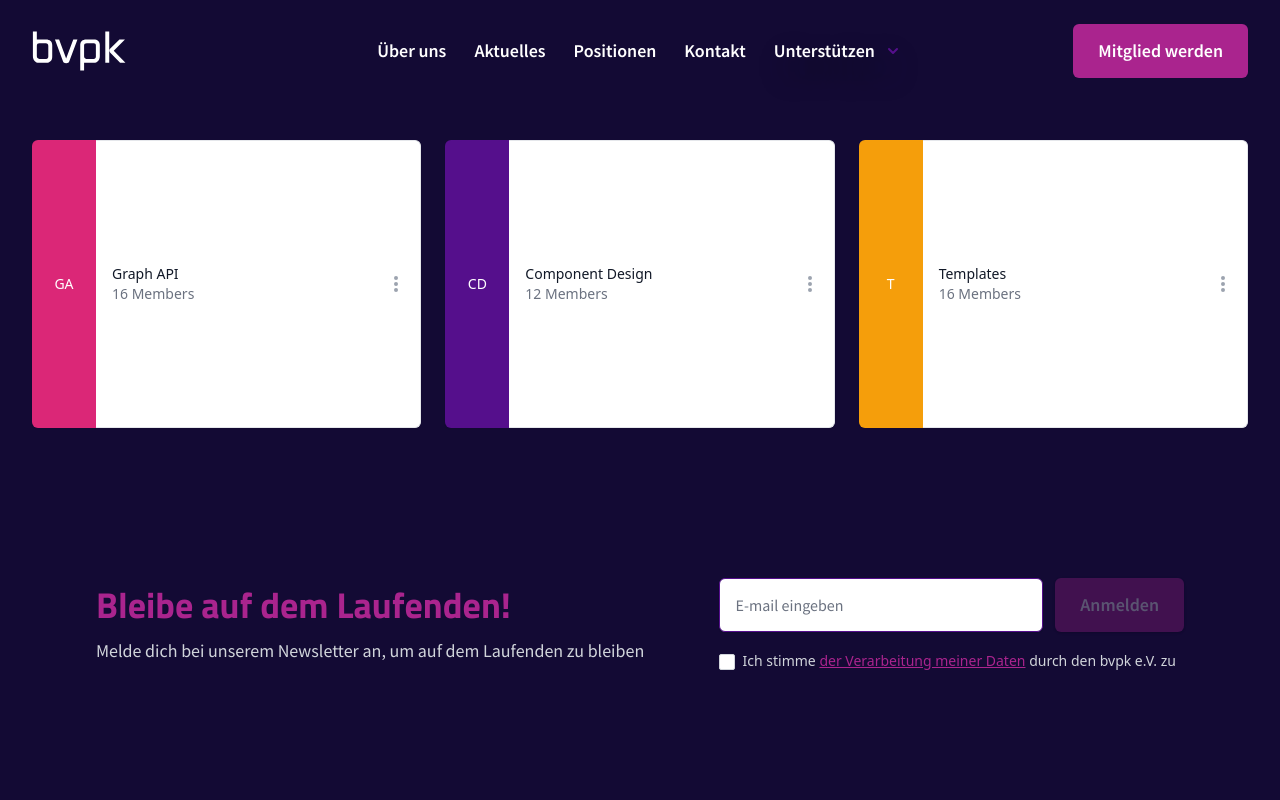
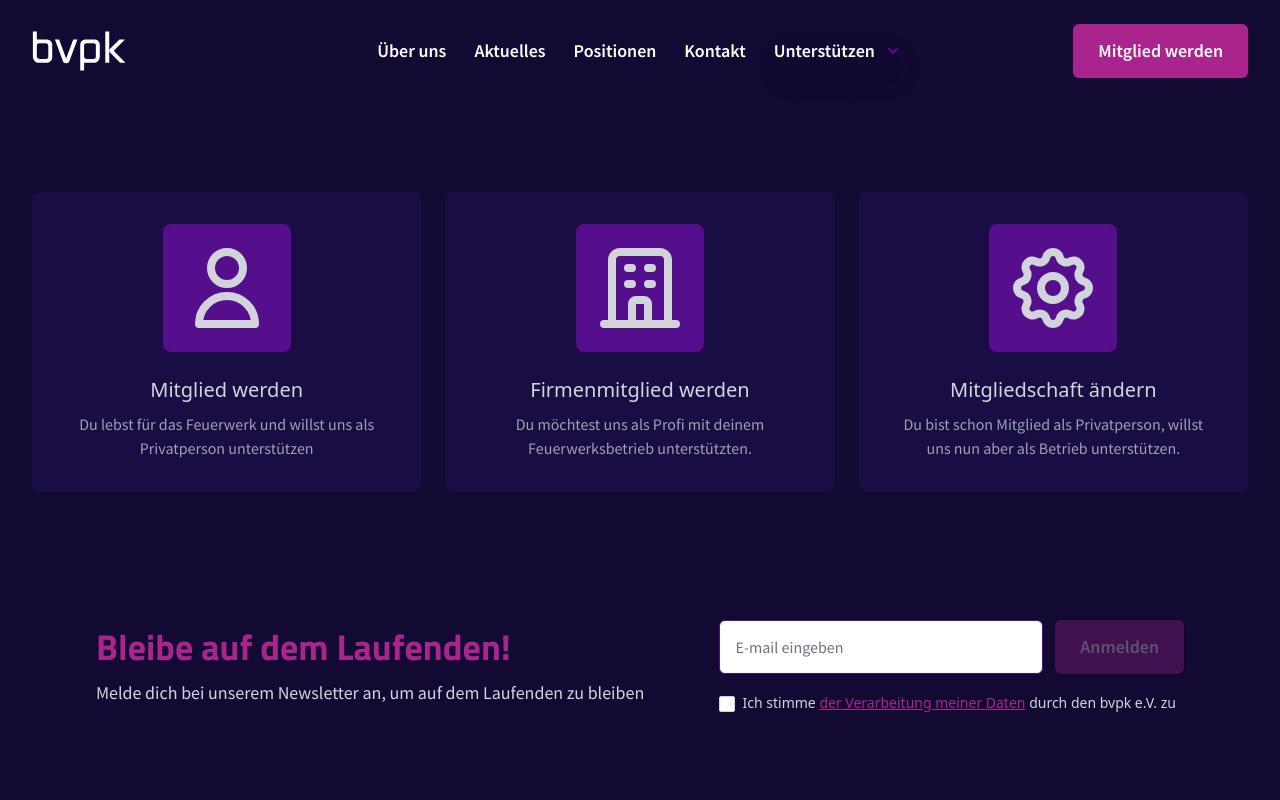
Before and after one commit to powerfluse/front, a Next.js app in the folder front/: page /mitglied-werden in a window 1280 px wide. Shown: the top 800 px of the page. Built offline with nearby package versions, Linux system fonts and the light colour scheme; what @tailwindcss/typography would draw is missing.

Commit message:
another try

```diff
--- a/front/components/grid.js
+++ b/front/components/grid.js
@@ -1,71 +1,60 @@
 /* This example requires Tailwind CSS v2.0+ */
-import { DotsVerticalIcon } from '@heroicons/react/solid'
+import { MailIcon, PhoneIcon } from '@heroicons/react/solid'
+import {
+  UserIcon,
+  OfficeBuildingIcon,
+  CogIcon,
+  MenuIcon,
+  XIcon,
+} from '@heroicons/react/outline'
 
-const projects = [
+const support = [
   {
-    name: 'Graph API',
-    initials: 'GA',
-    href: '#',
-    members: 16,
-    bgColor: 'bg-pink-600',
+    name: 'Mitglied werden',
+    description:
+      'Du lebst für das Feuerwerk und willst uns als Privatperson unterstützen',
+    href: '/mitglied-werden-privat',
+    icon: UserIcon,
   },
   {
-    name: 'Component Design',
-    initials: 'CD',
-    href: '#',
-    members: 12,
-    bgColor: 'bg-purple-600',
+    name: 'Firmenmitglied werden',
+    description:
+      'Du möchtest uns als Profi mit deinem Feuerwerksbetrieb unterstützten.',
+    href: '/mitglied-werden-firma',
+    icon: OfficeBuildingIcon,
   },
   {
-    name: 'Templates',
-    initials: 'T',
-    href: '#',
-    members: 16,
-    bgColor: 'bg-yellow-500',
+    name: 'Mitgliedschaft ändern',
+    description:
+      'Du bist schon Mitglied als Privatperson, willst uns nun aber als Betrieb unterstützen.',
+    href: '/mitglied-werden-privat',
+    icon: CogIcon,
   },
 ]
 
-function classNames(...classes) {
-  return classes.filter(Boolean).join(' ')
-}
-
 export default function Grid() {
   return (
-    <div className="bg-purple-900 pt-24 px-5 lg:pt-32 lg:px-8">
-      <ul className="mt-3 grid grid-cols-1 gap-5 sm:gap-6 sm:grid-cols-2 lg:grid-cols-3">
-        {projects.map((project) => (
+    <ul className="px-4 lg:px-8 mt-24 lg:mt-48 grid grid-cols-1 gap-6 lg:grid-cols-3">
+      {support.map((s) => (
         <li
-            key={project.name}
-            className="col-span-1 md:h-32 lg:h-72 flex shadow-sm rounded-md"
+          key={s.name}
+          className="col-span-1 flex flex-col text-center bg-purple-800 rounded-lg transition-all hover:shadow-xl hover:ring ring-purple-300"
         >
-            <div
-              className={classNames(
-                project.bgColor,
-                'flex-shrink-0 flex items-center justify-center w-16 text-white text-sm font-medium rounded-l-md'
-              )}
-            >
-              {project.initials}
+          <div className="flex-1 flex flex-col p-8">
+            <div className="h-32 w-32 bg-purple-600 rounded-lg mx-auto flex items-center justify-center">
+              <s.icon className="w-24 h-24 flex-shrink-0 text-gray-300" />
             </div>
-            <div className="flex-1 flex items-center justify-between border-t border-r border-b border-gray-200 bg-white rounded-r-md truncate">
-              <div className="flex-1 px-4 py-2 text-sm truncate">
-                <a
-                  href={project.href}
-                  className="text-gray-900 font-medium hover:text-gray-600"
-                >
-                  {project.name}
-                </a>
-                <p className="text-gray-500">{project.members} Members</p>
-              </div>
-              <div className="flex-shrink-0 pr-2">
-                <button className="w-8 h-8 bg-white inline-flex items-center justify-center text-gray-400 rounded-full bg-transparent hover:text-gray-500 focus:outline-none focus:ring-2 focus:ring-offset-2 focus:ring-indigo-500">
-                  <span className="sr-only">Open options</span>
-                  <DotsVerticalIcon className="w-5 h-5" aria-hidden="true" />
-                </button>
-              </div>
+            <h3 className="mt-6 text-gray-300 text-xl font-medium">{s.name}</h3>
+            <dl className="mt-2 flex-grow flex flex-col justify-between">
+              <dt className="sr-only">s.description</dt>
+              <dd className="text-gray-400 text-md font-source">
+                {s.description}
+              </dd>
+              <dt className="sr-only">Role</dt>
+            </dl>
           </div>
         </li>
       ))}
     </ul>
-    </div>
   )
 }
--- a/front/components/modal.js
+++ b/front/components/modal.js
@@ -1,14 +1,15 @@
 import { Fragment, useRef, useState } from 'react'
 import { Dialog, Transition } from '@headlessui/react'
 import { CheckIcon } from '@heroicons/react/outline'
+import router from 'next/router'
 
 export default function Modal(props) {
-  const [open, setOpen] = useState(false)
-  const cancelButtonRef = useRef()
-
-  if (props.open) {
+  if (!props.open) {
     return null
   }
+
+  const [open, setOpen] = useState(true)
+  const cancelButtonRef = useRef()
 
   return (
     <Transition.Root show={open} as={Fragment}>
@@ -30,7 +31,7 @@ export default function Modal(props) {
             leaveFrom="opacity-100"
             leaveTo="opacity-0"
           >
-            <Dialog.Overlay className="fixed inset-0 bg-gray-500 bg-opacity-75 transition-opacity" />
+            <Dialog.Overlay className="fixed inset-0 bg-purple-900 bg-opacity-75 transition-opacity" />
           </Transition.Child>
 
           {/* This element is to trick the browser into centering the modal contents. */}
@@ -49,46 +50,39 @@ export default function Modal(props) {
             leaveFrom="opacity-100 translate-y-0 sm:scale-100"
             leaveTo="opacity-0 translate-y-4 sm:translate-y-0 sm:scale-95"
           >
-            <div className="inline-block align-bottom bg-white rounded-lg px-4 pt-5 pb-4 text-left overflow-hidden shadow-xl transform transition-all sm:my-8 sm:align-middle sm:max-w-lg sm:w-full sm:p-6">
+            <div className="inline-block align-bottom bg-purple-900 rounded-lg px-4 pt-5 pb-4 text-left overflow-hidden shadow-xl transform transition-all sm:my-8 sm:align-middle sm:max-w-lg sm:w-full sm:p-6">
               <div>
-                <div className="mx-auto flex items-center justify-center h-12 w-12 rounded-full bg-green-100">
+                <div className="mx-auto flex items-center justify-center h-12 w-12 rounded-full bg-green-500">
                   <CheckIcon
-                    className="h-6 w-6 text-green-600"
+                    className="h-8 w-8 text-green-900"
                     aria-hidden="true"
                   />
                 </div>
                 <div className="mt-3 text-center sm:mt-5">
                   <Dialog.Title
                     as="h3"
-                    className="text-lg leading-6 font-medium text-gray-900"
+                    className="text-2xl leading-6 font-titillium font-bold text-gray-300"
                   >
-                    Payment successful
+                    Danke! Wir melden uns.
                   </Dialog.Title>
                   <div className="mt-2">
-                    <p className="text-sm text-gray-500">
-                      Lorem ipsum, dolor sit amet consectetur adipisicing elit.
-                      Eius aliquam laudantium explicabo pariatur iste dolorem
-                      animi vitae error totam. At sapiente aliquam accusamus
-                      facere veritatis.
+                    <p className="text-md font-source text-gray-400">
+                      Wir geben uns Mühe dein Anliegen sobald wie möglich zu
+                      beantworten!
                     </p>
                   </div>
                 </div>
               </div>
-              <div className="mt-5 sm:mt-6 sm:grid sm:grid-cols-2 sm:gap-3 sm:grid-flow-row-dense">
+              <div className="mt-5 sm:mt-6 sm:grid sm:grid-cols-1 sm:gap-3 sm:grid-flow-row-dense">
                 <button
                   type="button"
-                  className="w-full inline-flex justify-center rounded-md border border-transparent shadow-sm px-4 py-2 bg-indigo-600 text-base font-medium text-white hover:bg-indigo-700 focus:outline-none focus:ring-2 focus:ring-offset-2 focus:ring-indigo-500 sm:col-start-2 sm:text-sm"
-                  onClick={() => setOpen(false)}
+                  className="button"
+                  onClick={() => {
+                    setOpen(false)
+                    router.push('/')
+                  }}
                 >
-                  Deactivate
-                </button>
-                <button
-                  type="button"
-                  className="mt-3 w-full inline-flex justify-center rounded-md border border-gray-300 shadow-sm px-4 py-2 bg-white text-base font-medium text-gray-700 hover:bg-gray-50 focus:outline-none focus:ring-2 focus:ring-offset-2 focus:ring-indigo-500 sm:mt-0 sm:col-start-1 sm:text-sm"
-                  onClick={() => setOpen(false)}
-                  ref={cancelButtonRef}
-                >
-                  Cancel
+                  Zurück zur Homepage
                 </button>
               </div>
             </div>
--- a/front/components/navbar.js
+++ b/front/components/navbar.js
@@ -16,24 +16,25 @@ const support = [
     name: 'Mitglied werden',
     description:
       'Du lebst für das Feuerwerk und willst uns als Privatperson unterstützen',
-    href: '#',
+    href: '/mitglied-werden-privat',
     icon: UserIcon,
   },
   {
     name: 'Firmenmitglied werden',
     description:
       'Du möchtest uns als Profi mit deinem Feuerwerksbetrieb unterstützten.',
-    href: '#',
+    href: '/mitglied-werden-firma',
     icon: OfficeBuildingIcon,
   },
   {
     name: 'Mitgliedschaft ändern',
     description:
       'Du bist schon Mitglied als Privatperson, willst uns nun aber als Betrieb unterstützen.',
-    href: '#',
+    href: '/mitglied-werden-privat',
     icon: CogIcon,
   },
 ]
+
 const navigation = [
   { name: 'Über uns', href: '/ueber-uns' },
   { name: 'Aktuelles', href: '/aktuelles' },
--- a/front/components/newsletter.js
+++ b/front/components/newsletter.js
@@ -1,4 +1,6 @@
-import { useForm, useFormState } from 'react-hook-form'
+import { useState } from 'react'
+import { useForm } from 'react-hook-form'
+import Modal from '../components/modal'
 
 export default function Newsletter() {
   const { register, handleSubmit, setError, watch, formState } = useForm({
@@ -6,6 +8,10 @@ export default function Newsletter() {
   })
   const { isDirty, isValid, isSubmitting, isSubmitSuccessful, errors } =
     formState
+
+  const [openModal, setOpenModal] = useState(false)
+  console.log('openModal: ', openModal)
+  console.log('isSubmitSuccessful: ', isSubmitSuccessful)
 
   const onSubmit = async (data) => {
     return await fetch('/api/newsletter', {
@@ -21,7 +27,7 @@ export default function Newsletter() {
         }
       })
       .catch((e) => {
-        // console.log(e)
+        console.log(e)
         setError('email_newsletter', {
           type: 'manual',
           message:
@@ -31,6 +37,8 @@ export default function Newsletter() {
   }
 
   return (
+    <>
+      <Modal open={isSubmitSuccessful} />
       <div className="bg-purple-900">
         <div className="max-w-full px-4 md:mx-0 py-24 lg:py-32 lg:px-24 lg:flex lg:items-center">
           <div className="lg:w-0 lg:flex-1">
@@ -109,5 +117,6 @@ export default function Newsletter() {
           </div>
         </div>
       </div>
+    </>
   )
 }
--- a/front/pages/kontakt.js
+++ b/front/pages/kontakt.js
@@ -7,7 +7,6 @@ import Modal from '../components/modal'
 import { useForm } from 'react-hook-form'
 import { getContactPage } from '../lib/api'
 import { useState } from 'react'
-import router from 'next/router'
 
 export default function Kontakt(props) {
   const { register, handleSubmit, formState } = useForm({
```
Also changed, not shown: 2 other files (tests, documents, lock files or other folders). Lines whose indentation alone changed are shown as unchanged.
